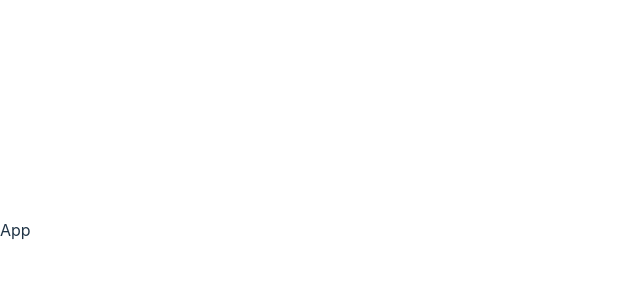
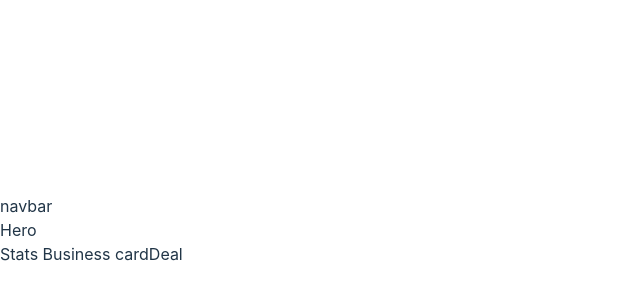
Before and after one commit to sivasaikumarssk/web-banking, a React (Vite) app in the folder banking/: page / in a window 1280 px wide. Shown: the part 170-470 px from the top of the page, without its empty margins (0-640 px from the left). Built offline with nearby package versions, Linux system fonts and the light colour scheme.

Commit message:
updated app

```diff
--- a/banking/src/App.jsx
+++ b/banking/src/App.jsx
@@ -1,8 +1,29 @@
 import React from 'react'
-
+import styles from './style'
 const App = () => {
   return (
-    <div>App</div>
+    <div className='bg-primary w-full overflow-hidden'>
+        <div className={`${styles.paddingX} ${styles.flexCenter}`}>
+          <div className={`${styles.boxWidth}`}>
+            navbar
+          </div>
+        </div>
+
+        <div className={`bg-primary ${styles.flexStart}`}>
+          <div className={`${styles.boxWidth}`}>
+            Hero
+          </div>
+        </div>
+
+        <div className={`bg-primary ${styles.flexStart} ${styles.paddingX}`}>
+          <div className={`${styles.boxWidth}`}>
+            Stats
+            Business
+            cardDeal
+
+          </div>
+        </div>
+    </div>
   )
 }
 
```
